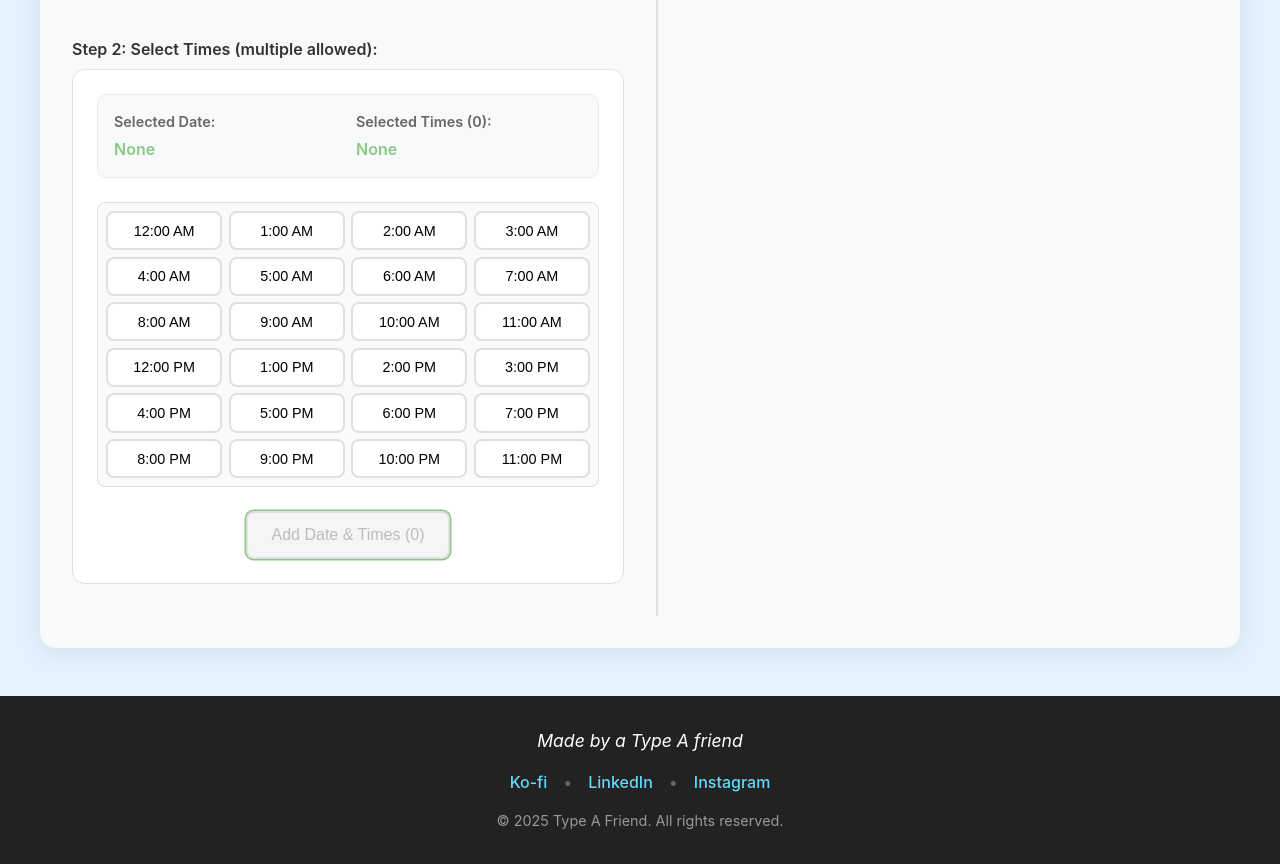
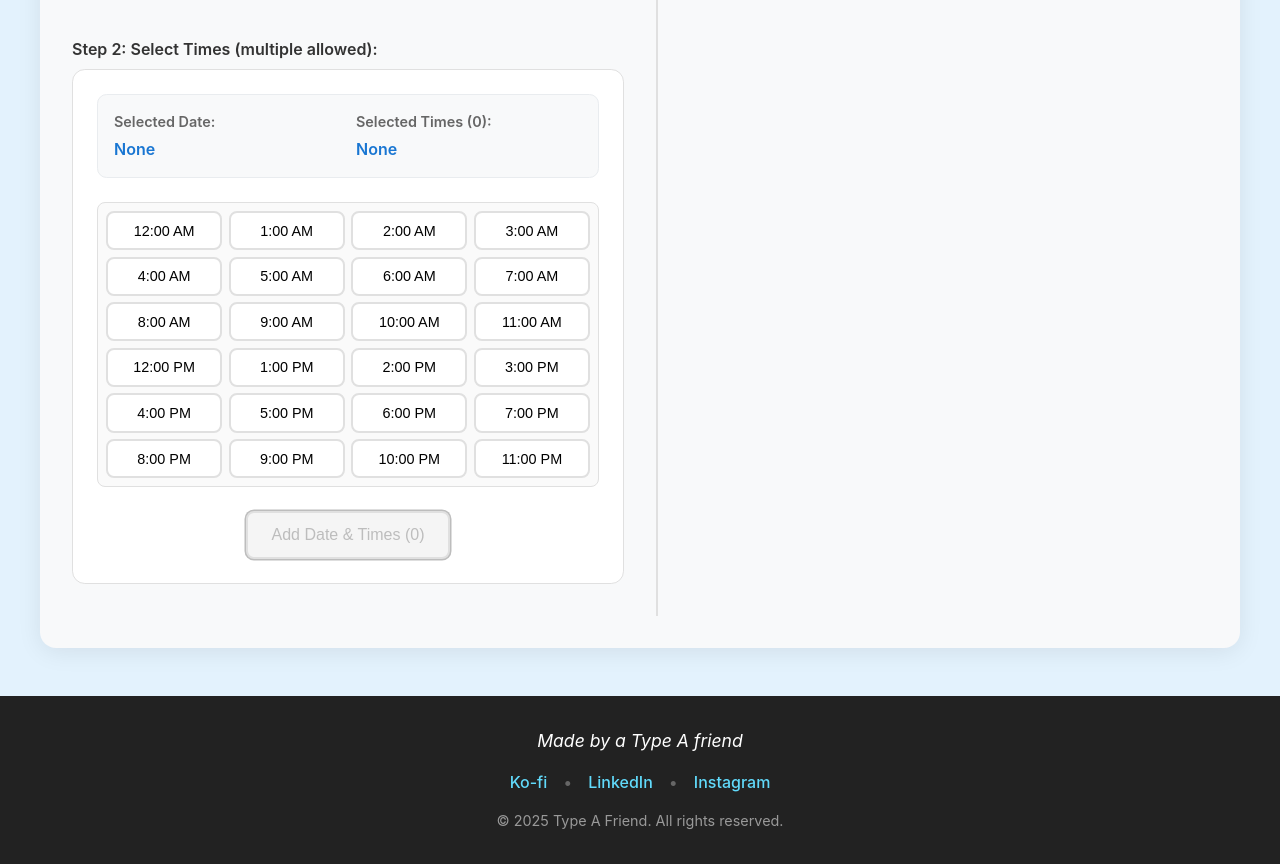
Before and after one commit to oolongmilk/Type-A-Friend, a React (Vite) app: page /find-time in a window 1280 px wide. Shown: the part 1100-1964 px from the top of the page. Built offline with nearby package versions, Linux system fonts and the light colour scheme; no server answers.

Commit message:
buttons back to blue

```diff
--- a/src/Tools/FindTime/FindTime.css
+++ b/src/Tools/FindTime/FindTime.css
@@ -140,7 +140,7 @@
 .selection-value {
   font-size: 1rem;
   font-weight: 600;
-  color: #8AC887;
+  color: #1976d2;
   min-height: 1.2rem;
 }
 
@@ -155,9 +155,8 @@
   font-size: 1.1rem;
   border-radius: 0.6rem;
   background: white;
-  color: #8AC887;
-  border: 2px solid #8AC887;
-  box-shadow: 0 0 0 1.5px #8AC887;
+  color: #1976d2;
+  box-shadow: 0 0 0 1.5px ;
   transition: background 0.2s, color 0.2s, border-color 0.2s, box-shadow 0.2s;
 }
 
@@ -254,7 +253,7 @@
 }
 
 .remove-button {
-  background: #E2725B;
+  background: #ff5722;
   color: white;
   border: none;
   border-radius: 50%;
@@ -271,7 +270,7 @@
 }
 
 .remove-button:hover {
-  background: #b85a47;
+  background: #d84315;
 }
 
 .availability-grid {
```
